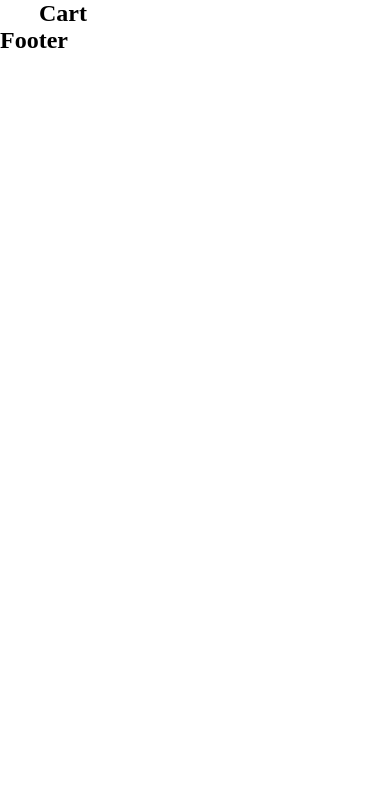
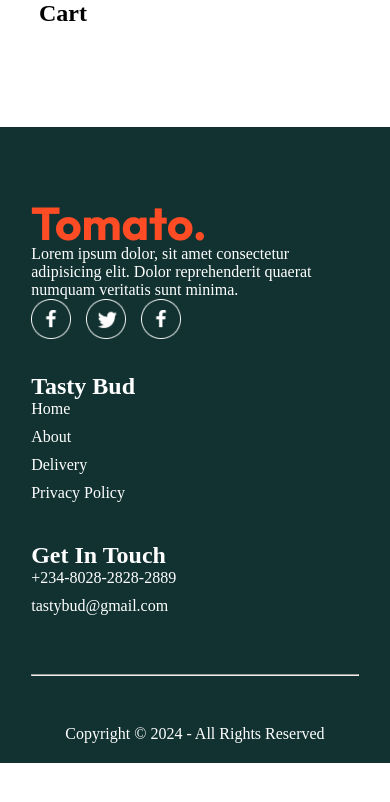
Before and after one commit to Kene10-codes/meal-app, a React (Vite) app in the folder client/: page /cart in a window 390 px wide. Shown: the top 802 px of the page. Built offline with nearby package versions, Linux system fonts and the light colour scheme.

Commit message:
Responsive Ui implementation

```diff
--- a/client/src/components/FoodDisplay/FoodDisplay.jsx
+++ b/client/src/components/FoodDisplay/FoodDisplay.jsx
@@ -7,7 +7,7 @@ import './FoodDisplay.css'
 const FoodDisplay = ({ category }) => {
     const { food_list } = useContext(StoreContext)
     return (
-        <div className="food_display">
+        <div className="food_display" id="menu">
             <h2>Top Dishes Near You</h2>
             <div className="food_display_list">
                 {food_list.map((item, index) => {
--- a/client/src/components/Footer/Footer.css
+++ b/client/src/components/Footer/Footer.css
@@ -0,0 +1,56 @@
+.footer {
+    color: #fff;
+    background-color: #123232;
+    display: flex;
+    flex-direction: column;
+    align-items: center;
+    gap: 20px;
+    padding: 20px 8vw;
+    padding-top: 80px;
+    margin-top: 100px;
+}
+
+.footer_content {
+    width: 100%;
+    display: grid;
+    grid-template-columns: 2fr 1fr 1fr;
+    gap: 80px;
+;
+}
+
+.footer_content_left li,  .footer_content_right li, .footer_content_center li {
+    list-style: none;
+    margin-bottom: 10px;
+    cursor: pointer;
+}
+
+
+
+.footer_content_right h2, .footer_content_center h2 {
+   color: white;
+}
+
+.footer_social_icons img{
+    width: 40px;
+    margin-right: 15px;
+}
+
+.footer hr {
+    width: 100%;
+    height: 2px;
+    margin: 29px 0px;
+    color: gray;
+}
+
+@media screen and (max-width: 750px) {
+    .footer_content {
+        display: flex;
+        flex-direction: column;
+        gap: 30px;
+    }
+
+    .footer_copyright {
+        text-align: center;
+    }
+
+}
--- a/client/src/components/Footer/Footer.jsx
+++ b/client/src/components/Footer/Footer.jsx
@@ -1,10 +1,47 @@
 import React from 'react'
 import './Footer.css'
+import { assets } from '../../assets/assets'
 
 const Footer = () => {
     return (
-        <div>
-            <h2>Footer</h2>
+        <div className="footer" id="contact">
+            <div className="footer_content">
+                <div className="footer_content_left">
+                    <img src={assets.logo} alt="" />
+                    <p>
+                        Lorem ipsum dolor, sit amet consectetur adipisicing
+                        elit. Dolor reprehenderit quaerat numquam veritatis sunt
+                        minima.
+                    </p>
+                    <div className="footer_social_icons">
+                        <img src={assets.facebook_icon} alt="" />
+                        <img src={assets.twitter_icon} alt="" />
+                        <img src={assets.facebook_icon} alt="" />
+                    </div>
+                </div>
+
+                <div className="footer_content_center">
+                    <h2>Tasty Bud</h2>
+                    <ul>
+                        <li>Home</li>
+                        <li>About</li>
+                        <li>Delivery</li>
+                        <li>Privacy Policy</li>
+                    </ul>
+                </div>
+                <div className="footer_content_right">
+                    <h2>Get In Touch</h2>
+                    <ul>
+                        <li>+234-8028-2828-2889</li>
+                        <li>tastybud@gmail.com</li>
+                    </ul>
+                </div>
+            </div>
+            <hr />
+            <p className="footer_copyright">
+                {' '}
+                Copyright &copy; 2024 - All Rights Reserved
+            </p>
         </div>
     )
 }
--- a/client/src/components/Header/Header.css
+++ b/client/src/components/Header/Header.css
@@ -24,7 +24,7 @@
     font-size: max(4.5vw, 22px);
 }
 
-.headeer_content button {
+.header_content button {
     border: none;
     color: #474747;
     font-weight: 500;
@@ -33,3 +33,30 @@
     font-size: max(1vw, 13px);
     border-radius: 50px;
 }
+
+
+@media screen and (max-width: 1050px) {
+    .header {
+        height: 38vw;
+    }
+    .header_content {
+        max-width: 45%;
+    }
+}
+
+
+@media screen and (max-width: 750px) {
+
+    .header_content {
+        max-width: 65%;
+    }
+
+    .header_content p{
+        display: none;
+    }
+
+.header_content button {
+    padding: 2vw 4vw;
+}
+
+}
--- a/client/src/components/Menu/Menu.css
+++ b/client/src/components/Menu/Menu.css
@@ -46,3 +46,12 @@
     border: 4px solid tomato;
     padding: 2px;
 }
+
+
+@media screen and  (max-width: 1050px) {
+    .menu_text {
+        max-width: 100%;
+        font-size: 14px;
+    }
+
+}
--- a/client/src/components/Navbar/Navbar.css
+++ b/client/src/components/Navbar/Navbar.css
@@ -68,3 +68,51 @@
     top: -8px;
     right: -8px;
 }
+
+
+@media (max-width: 1050px) {
+    .navbar .logo {
+        width: 140px;
+    }
+    .navbar_items {
+        gap: 20px;
+        font-size: 17px;
+    }
+    .navbar_right {
+        gap: 30px
+    }
+    .navbar_right img {
+        width: 22px;
+    }
+    .navbar_right button {
+        padding: 8px 25px;
+    }
+}
+
+@media (max-width: 900px) {
+    .navbar .logo {
+        width: 120px;
+    }
+    .navbar_items {
+        gap: 15px;
+        font-size: 16px;
+    }
+    .navbar_right {
+        gap: 20px
+    }
+    .navbar_right img {
+        width: 20px;
+    }
+    .navbar_right button {
+        padding: 7px 20px;
+        font-size: 15px;
+    }
+}
+
+@media (max-width: 750px) {
+
+    .navbar_items {
+     display: none;
+    }
+
+}
--- a/client/src/components/Navbar/Navbar.jsx
+++ b/client/src/components/Navbar/Navbar.jsx
@@ -1,6 +1,7 @@
 import React, { useState } from 'react'
 import './Navbar.css'
 import { assets } from '../../assets/assets.js'
+import { Link } from 'react-router-dom'
 
 const Navbar = () => {
     const [menu, setMenu] = useState('home')
@@ -8,30 +9,27 @@ const Navbar = () => {
         <div className="navbar">
             <img src={assets.logo} alt="Tomato" className="navbar_logo" />
             <ul className="navbar_items">
-                <li
+                <Link
+                    to={'/'}
                     onClick={() => setMenu('home')}
                     className={menu == 'home' ? 'active' : 'null'}
                 >
                     Home
-                </li>
-                <li
+                </Link>
+                <a
+                    href="#menu"
                     onClick={() => setMenu('menu')}
                     className={menu == 'menu' ? 'active' : 'null'}
                 >
                     Menu
-                </li>
-                <li
+                </a>
+                <a
+                    href="#contact"
                     onClick={() => setMenu('contact')}
                     className={menu == 'contact' ? 'active' : 'null'}
                 >
                     Contact
-                </li>
-                <li
-                    onClick={() => setMenu('mobile-app')}
-                    className={menu == 'mobile-app' ? 'active' : 'null'}
-                >
-                    Mobile-app
-                </li>
+                </a>
             </ul>
 
             <div className="search">
--- a/client/src/index.css
+++ b/client/src/index.css
@@ -2,6 +2,7 @@
     padding: 0;
     margin: 0;
     box-sizing: border-box;
+    scroll-behavior: smooth;
 }
 
 body {
```
Also changed, not shown: client/src/components/LoginPopup/LoginPopup.jsx (added, +11 -0 lines), client/src/components/LoginPopup/LoginPopup.css (added).
